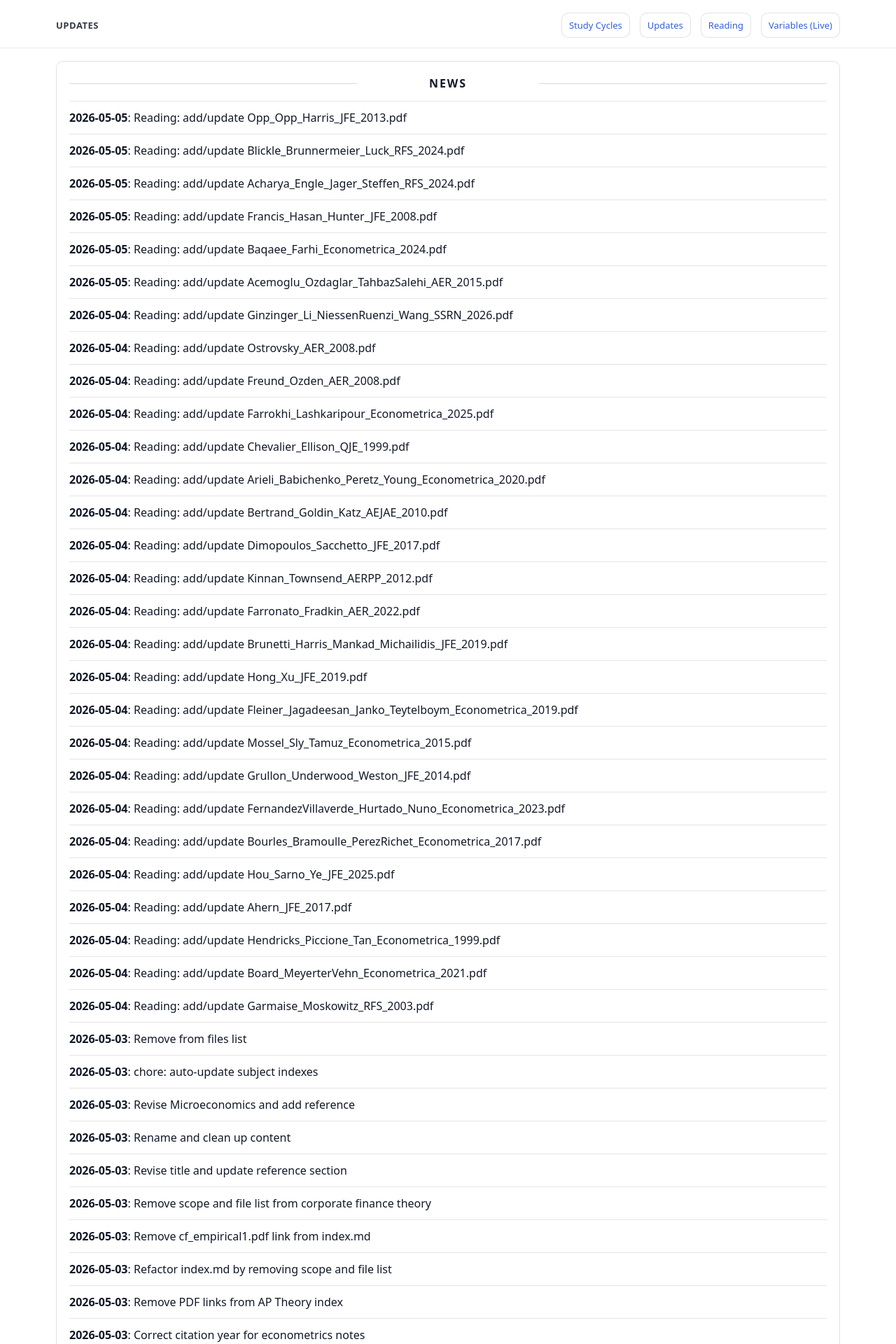
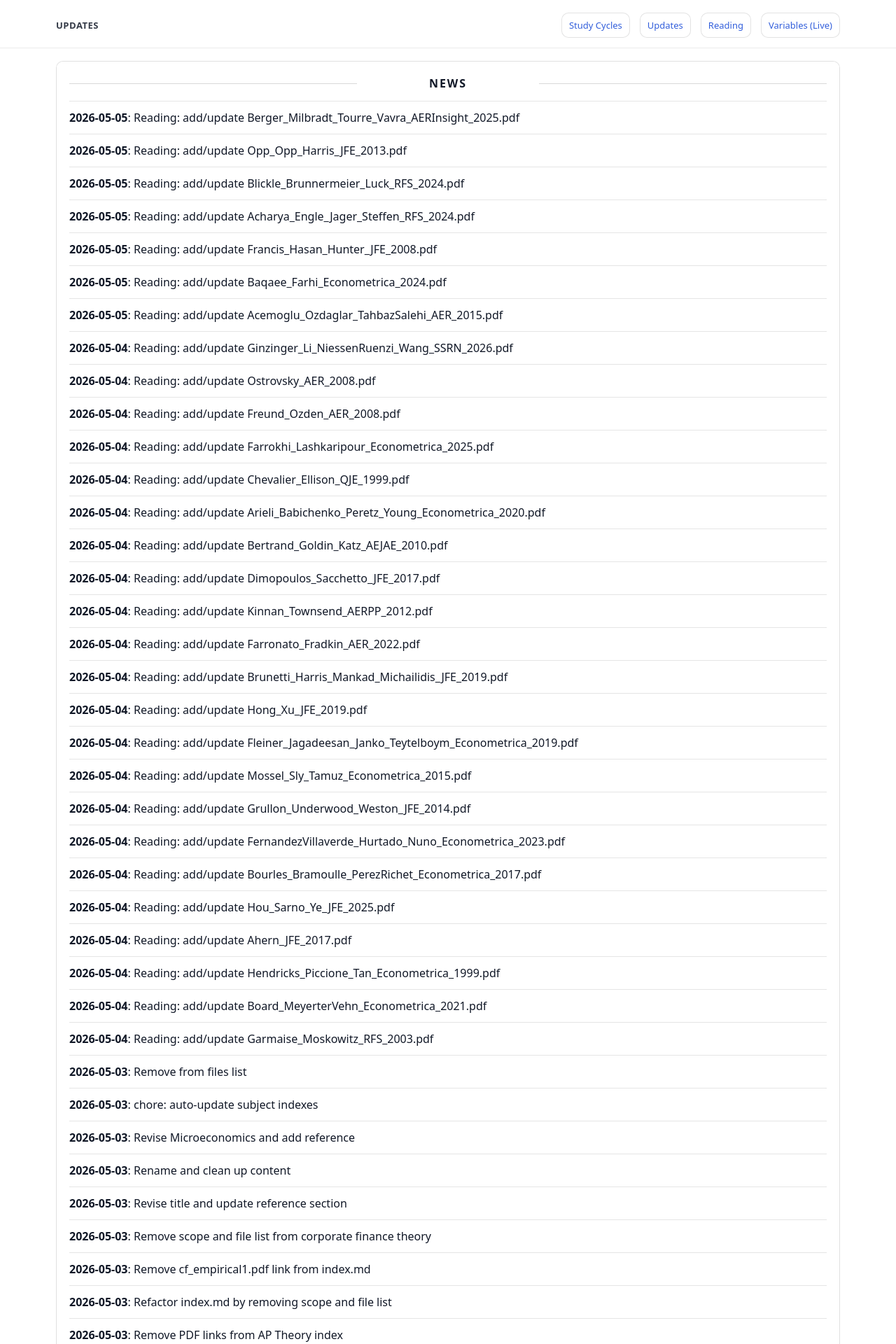
Before and after one commit to yaxinzn/study-archive, a Jekyll site: the page built from updates/index.md, in a window 1280 px wide. Shown: the top 1920 px of the page at 70% size. Built offline with Jekyll 4.4.1, drawn with Linux system fonts in a browser that asks for light colours; some of the changed text lies outside the part shown.

Commit message:
chore: update NEWS feed

```diff
--- a/_data/news.yml
+++ b/_data/news.yml
@@ -1,4 +1,7 @@
 # Auto-generated update history (sorted newest -> oldest). Do not edit manually.
+- ts: "1777969729"
+  date: "2026-05-05"
+  title: "Reading: add/update Berger_Milbradt_Tourre_Vavra_AERInsight_2025.pdf"
 - ts: "1777969621"
   date: "2026-05-05"
   title: "Reading: add/update Opp_Opp_Harris_JFE_2013.pdf"
```
